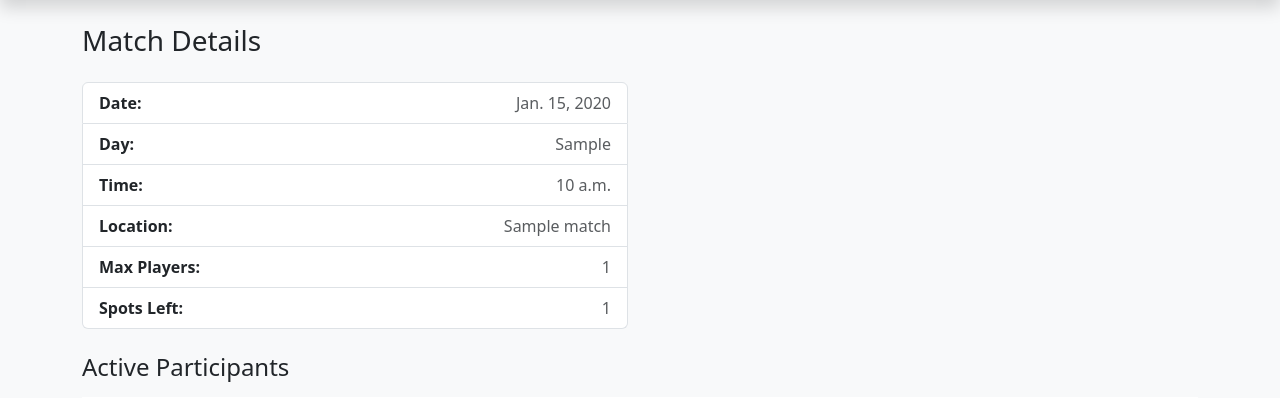
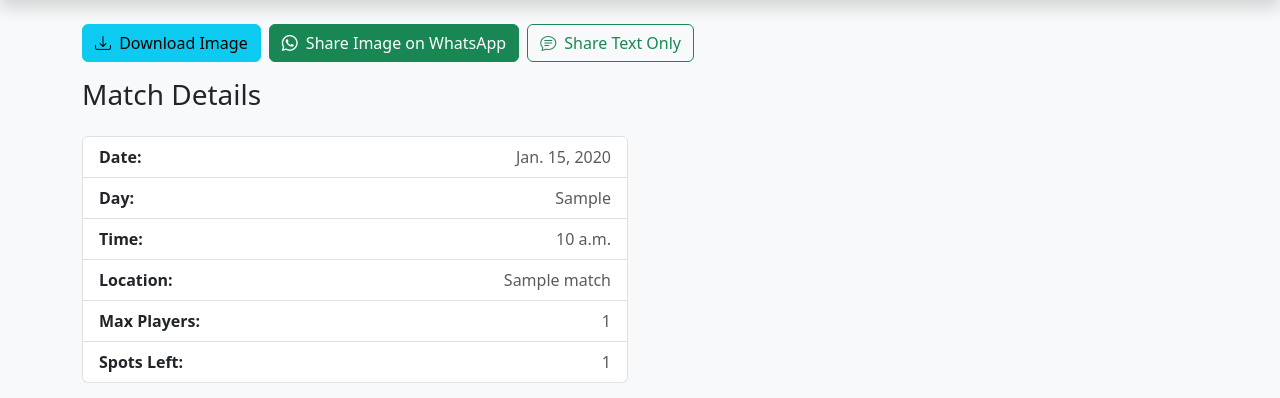
Before and after one commit to mohammedAljadd/FootyOn, a Django app: page /matches/1/ in a window 1280 px wide. Shown: the part 68-466 px from the top of the page. Run offline with Django 5.2, Linux system fonts and the light colour scheme; tables that the repository leaves empty hold one stand-in row (values such as "Sample post").

Commit message:
feat:share match

```diff
--- a/footyon/matches/templates/matches/view_match.html
+++ b/footyon/matches/templates/matches/view_match.html
@@ -3,6 +3,19 @@
 {% block title %}Match Details{% endblock %}
 
 {% block content %}
+<div class="d-flex flex-wrap gap-2 mb-3">
+    <a href="{% url 'matches:share_image' match.id %}" class="btn btn-info">
+        <i class="bi bi-download me-1"></i> Download Image
+    </a>
+    <a href="{% url 'matches:share_image_guide' match.id %}" class="btn btn-success">
+        <i class="bi bi-whatsapp me-1"></i> Share Image on WhatsApp
+    </a>
+    <a href="{% url 'matches:share_whatsapp' match.id %}" class="btn btn-outline-success" target="_blank">
+        <i class="bi bi-chat-text me-1"></i> Share Text Only
+    </a>
+</div>
+
+
 <div class="row">
     <div class="col-12">
         <h2 class="h3 mb-4">Match Details</h2>
--- a/footyon/matches/urls.py
+++ b/footyon/matches/urls.py
@@ -13,4 +13,7 @@ urlpatterns = [
     path('<int:match_id>/', views.view_match, name='view_match'),
     path('<int:match_id>/edit/', views.edit_match, name='edit_match'),
     path('<int:match_id>/delete/', views.delete_match, name='delete_match'),
+    path('share_image/<int:match_id>/', views.download_match_image, name='share_image'),
+    path('<int:match_id>/share_whatsapp/', views.share_on_whatsapp, name='share_whatsapp'),
+    path('<int:match_id>/share_image_guide/', views.share_with_image_instructions, name='share_image_guide'),
 ]
--- a/footyon/matches/views.py
+++ b/footyon/matches/views.py
@@ -5,6 +5,10 @@ from .forms import MatchForm
 from django.shortcuts import render, get_object_or_404
 from .models import Match
 from participation.models import Participation
+from PIL import Image, ImageDraw, ImageFont
+from django.shortcuts import get_object_or_404, redirect
+from django.http import HttpResponse
+import io
 
 
 def is_admin(user):
@@ -93,3 +97,133 @@ def delete_match(request, match_id):
         match.delete()
         return redirect('matches:manage')
     return render(request, 'matches/delete_match.html', {'match': match})
+
+
+
+def download_match_image(request, match_id):
+    match = get_object_or_404(Match, id=match_id)
+    participants = match.participation_set.filter(status='joined')
+    max_players = match.max_players
+    spots_left = match.spots_left
+
+    # --- Image dimensions ---
+    width, height = 800, 50 + max(max_players, len(participants)) * 35 + 400  # dynamic height
+    image = Image.new('RGB', (width, height), color='#f8f9fa')
+    draw = ImageDraw.Draw(image)
+
+    # --- Fonts ---
+    try:
+        title_font = ImageFont.truetype('arialbd.ttf', 28)  # bold title
+        header_font = ImageFont.truetype('arialbd.ttf', 22)  # bold header
+        text_font = ImageFont.truetype('arial.ttf', 18)
+        small_font = ImageFont.truetype('arial.ttf', 16)
+    except IOError:
+        title_font = ImageFont.load_default()
+        header_font = ImageFont.load_default()
+        text_font = ImageFont.load_default()
+        small_font = ImageFont.load_default()
+
+    # --- Background gradient effect ---
+    for i in range(height):
+        color_intensity = int(248 + (i / height) * 7)  # subtle gradient
+        draw.line([(0, i), (width, i)], fill=(color_intensity, color_intensity + 1, color_intensity + 2))
+
+    # --- Header section with background ---
+    header_height = 80
+    draw.rectangle([0, 0, width, header_height], fill='#28a745')
+    draw.rectangle([0, header_height, width, header_height + 2], fill='#1e7e34')  # border
+
+    # Title
+    draw.text((width//2 - 150, 25), "FOOTBALL MATCH", font=title_font, fill="#ffffff")
+
+    # --- Match info section with card-like background ---
+    y = header_height + 30
+    info_width = width - 100
+    info_height = 200
+    draw.rectangle([50, y, 50 + info_width, y + info_height], fill="#ffffff", outline="#dee2e6", width=2)
+    draw.rectangle([50, y, 50 + info_width, y + 40], fill="#e9ecef")
+
+    # Section title
+    draw.text((70, y + 10), "MATCH DETAILS", font=header_font, fill="#495057")
+
+    # Match info with text-based icons and better spacing
+    info_y = y + 60
+    draw.text((70, info_y), f"Date: {match.day_of_week}, {match.date}", font=text_font, fill="#212529")
+    info_y += 35
+    draw.text((70, info_y), f"Time: {match.time or 'TBD'}", font=text_font, fill="#212529")
+    info_y += 35
+    draw.text((70, info_y), f"Location: {match.location_name}", font=text_font, fill="#212529")
+    info_y += 35
+    draw.text((70, info_y), f"Players: {max_players} total • {spots_left} spots left", font=text_font, fill="#28a745" if spots_left > 0 else "#dc3545")
+
+    # --- Participants section ---
+    y = header_height + info_height + 50
+    draw.rectangle([50, y, 50 + info_width, y + 40], fill="#e9ecef")
+    draw.text((70, y + 10), "PARTICIPANTS", font=header_font, fill="#495057")
+
+    # Participants list with alternating background
+    y += 50
+    for idx, p in enumerate(participants, start=1):
+        if idx % 2 == 0:
+            draw.rectangle([50, y - 5, 50 + info_width, y + 30], fill="#f8f9fa")
+        draw.text((70, y), f"{idx:2d}. {p.user.username}", font=text_font, fill="#212529")
+        y += 35
+
+    # Empty slots with different styling
+    for idx in range(len(participants)+1, max_players+1):
+        if idx % 2 == 0:
+            draw.rectangle([50, y - 5, 50 + info_width, y + 30], fill="#f8f9fa")
+        draw.text((70, y), f"{idx:2d}. ---", font=small_font, fill="#6c757d")
+        y += 35
+
+    # --- Footer ---
+    footer_y = height - 40
+    draw.rectangle([0, footer_y, width, height], fill="#343a40")
+    draw.text((width//2 - 100, footer_y + 10), "Join this match on FootyOn!", font=small_font, fill="#ffffff")
+
+    # --- Return image as downloadable file ---
+    buffer = io.BytesIO()
+    image.save(buffer, format='PNG')
+    buffer.seek(0)
+    response = HttpResponse(buffer, content_type='image/png')
+    response['Content-Disposition'] = f'attachment; filename=match_{match.id}.png'
+    return response
+
+
+def share_on_whatsapp(request, match_id):
+    """Generate WhatsApp sharing URL with match details"""
+    match = get_object_or_404(Match, id=match_id)
+
+    # Create the message text
+    message = f"""⚽ *Football Match Alert!*
+
+📅 *{match.day_of_week}, {match.date}*
+🕐 *Time:* {match.time or 'TBD'}
+🏟️ *Location:* {match.location_name}
+👥 *Players:* {match.max_players} total • {match.spots_left} spots left
+
+Join this match on FootyOn!
+{request.build_absolute_uri(f'/matches/{match_id}/')}"""
+
+    # URL encode the message
+    import urllib.parse
+    encoded_message = urllib.parse.quote(message)
+
+    # Create WhatsApp URL
+    whatsapp_url = f"https://wa.me/?text={encoded_message}"
+
+    # Redirect to WhatsApp
+    return redirect(whatsapp_url)
+
+
+def share_with_image_instructions(request, match_id):
+    """Show instructions for sharing image on WhatsApp"""
+    match = get_object_or_404(Match, id=match_id)
+
+    context = {
+        'match': match,
+        'image_url': request.build_absolute_uri(f'/matches/share_image/{match_id}/'),
+        'match_url': request.build_absolute_uri(f'/matches/{match_id}/'),
+    }
+
+    return render(request, 'matches/share_instructions.html', context)
```
Also changed, not shown: footyon/matches/templates/matches/share_instructions.html (added, +81 -0 lines).
